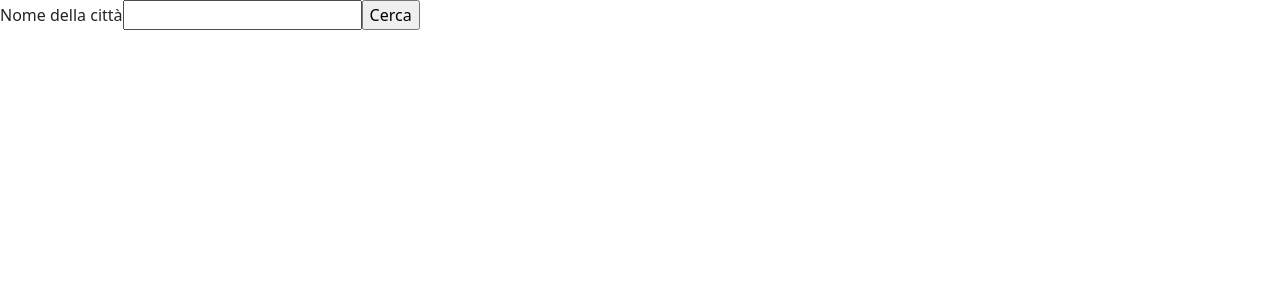
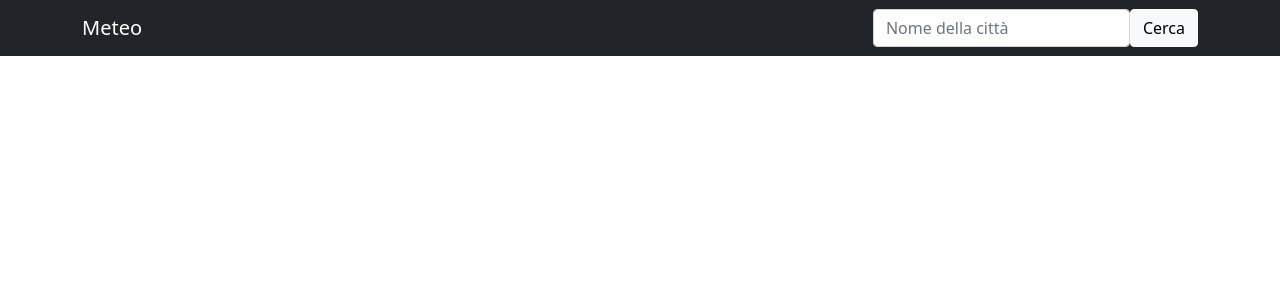
Before and after one commit to simonezanfagna/react-weather, a React (Create React App) app: page / in a window 1280 px wide. Shown: the top 300 px of the page. Built offline with nearby package versions, Linux system fonts and the light colour scheme.

Commit message:
added style and fix

```diff
--- a/src/App.js
+++ b/src/App.js
@@ -1,27 +1,30 @@
 import React, {useEffect, useState} from 'react';
+import { Navbar, Container, Form, FormControl, Button } from 'react-bootstrap';
 import City from './City';
+import Error from './Error';
 import axios from 'axios';
 import 'bootstrap/dist/css/bootstrap.min.css'
 import './App.css';
 
 function App() {
   const [city, setCity]=useState([])
-
-  const [cityNameInput, setCityNameInput] = useState()
-
+  const [cityNameInput, setCityNameInput] = useState([])
+  const [errorControl, setErrorControl] = useState(false)
 
   const addCity = (e) => {
     e.preventDefault();
-    fetchData(city)
+    fetchData(cityNameInput)
   }
 
   const fetchData = async (c) => {
     try {
       const response = await axios.get('https://api.openweathermap.org/data/2.5/weather?q='+ c + '&units=metric&appid=8d93620cb764f16c628ecfff59e3b991&lang=it')
       console.log(response.data);
+      setErrorControl(false)
       setCity(response.data)
-      /* const data = response.data */
+
     } catch (error) {
+      setErrorControl(true)
       console.log(error);
     }
   }
@@ -34,21 +37,57 @@ function App() {
     } */
     console.log(city);
     /* console.log(Object.keys(city).length); */
-    console.log(city.weather);
+    /* console.log(city.weather); */
+    console.log(city.length)
 
 
+    if (city.length > 0) {
+      setErrorControl(false)
+    }
 
   }, [city])
+
   return (
     <div>
+      <Navbar expand="lg" variant="dark" bg="dark">
+        <Container>
+          <Navbar.Brand href="#">Meteo</Navbar.Brand>
+            <Form className="d-flex" onSubmit={addCity}>
+              <FormControl
+              type="search"
+              placeholder="Nome della città"
+              className="mr-2"
+              aria-label="Search"
+              value={cityNameInput}
+              onChange={(e) => setCityNameInput(e.target.value)}
+              />
+              <Button variant="light">Cerca</Button>
+            </Form>
+        </Container>
 
-      <form onSubmit={addCity}>
+      </Navbar>
+
+      {/* <form onSubmit={addCity}>
           <label>Nome della città
               <input type="text" value={cityNameInput} onChange={(e) => setCity(e.target.value)}/>
           </label>
           <input type="submit" value="Cerca"/>
-      </form>
-      {city.length === undefined && <City name={city.name} temp={city.main.temp} description={city.weather[0].description}></City>}
+      </form> */}
+
+      <Container className="d-flex justify-content-center mt-2">
+        {city.length === undefined && errorControl === false &&
+          <City className=""
+            name={city.name}
+            temp={Math.round(city.main.temp)}
+            description={city.weather[0].description}
+            iconId={city.weather[0].icon}
+            windSpeed={city.wind.speed}
+          />
+        }
+        {errorControl === true &&
+          <Error errore={cityNameInput}/>
+        }
+      </Container>
 
     </div>
   );
--- a/src/City.js
+++ b/src/City.js
@@ -3,10 +3,12 @@ import { Card } from "react-bootstrap";
 
 export default function City (props) {
     return(
-        <Card style={{ width: '18rem' }}>
+        <Card style={{ width: '200px' }}>
+            <Card.Img variant="top" src={"http://openweathermap.org/img/wn/" + props.iconId + "@4x.png"}/>
             <Card.Body>
                 <Card.Title>{props.name}</Card.Title>
-                <Card.Subtitle className="mb-2 text-muted">{props.temp}</Card.Subtitle>
+                <Card.Subtitle className="mb-2 text-muted">Temperatura: {props.temp} °C</Card.Subtitle>
+                <Card.Subtitle className="mb-2 text-muted">Vento: {Math.round(props.windSpeed * 3.6)} km/h</Card.Subtitle>
                 <Card.Text>{props.description}</Card.Text>
             </Card.Body>
         </Card>
--- /dev/null
+++ b/src/Error.js
@@ -0,0 +1,10 @@
+import React from "react";
+import { Alert } from "react-bootstrap";
+
+export default function Error(props) {
+    return(
+        <Alert variant="danger">
+            Inserisci una città valida. "{props.errore}" non esiste!
+        </Alert>
+    )
+}
```
